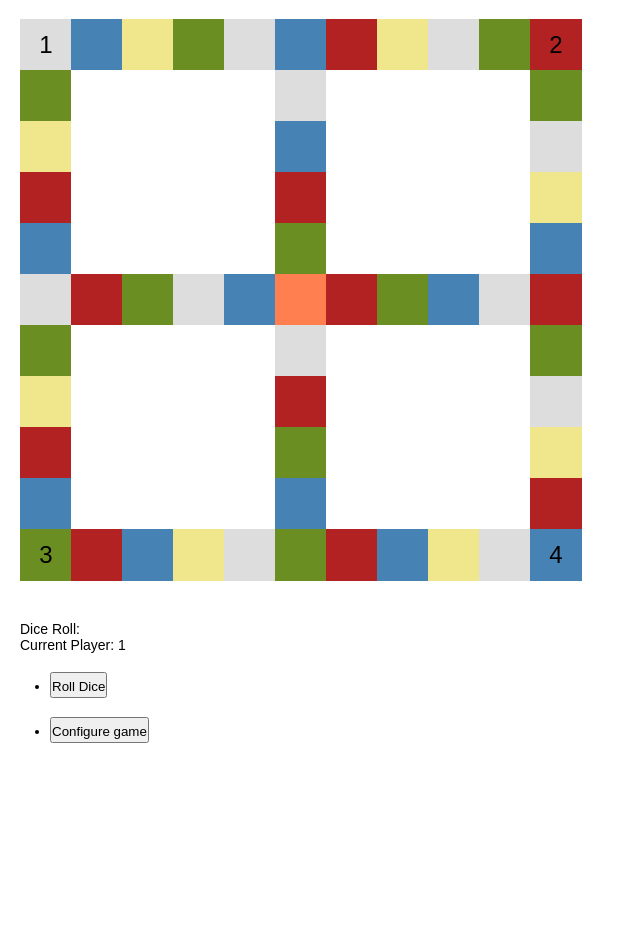
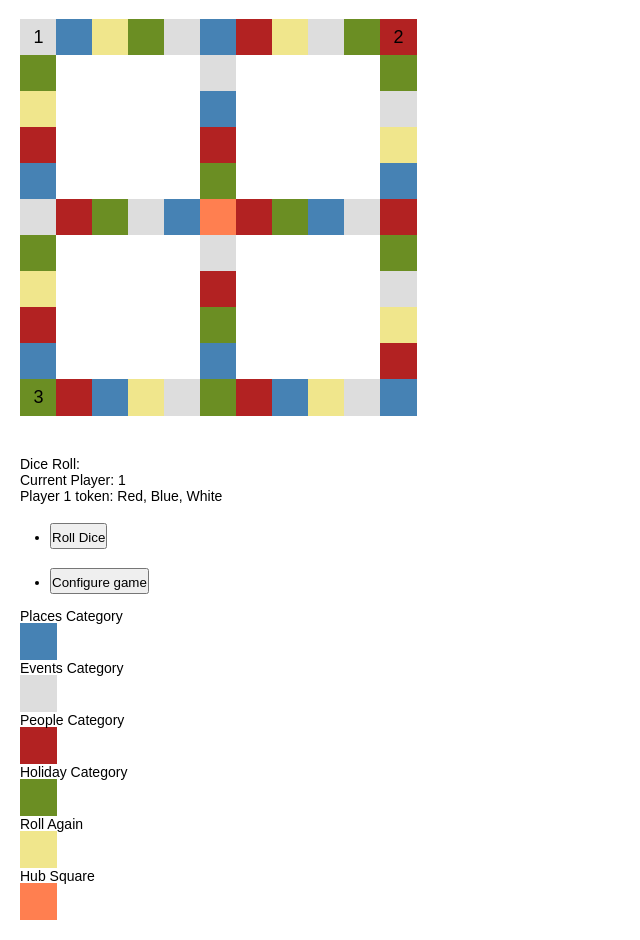
Before and after one commit to visoskyj/trivial-purfuit, a React (Create React App) app: page / in a window 1280 px wide. Shown: the whole page, without its empty margins (0-640 px from the left). Before the commit the page ends 800 px from the top, so only its background shows below. Built offline with nearby package versions, Linux system fonts and the light colour scheme; no server answers; the HTML template or start-up script is replaced by a standard one.

Commit message:
question prompt functionality; category legend

```diff
--- a/src/components/Gameboard/Gameboard.jsx
+++ b/src/components/Gameboard/Gameboard.jsx
@@ -28,17 +28,17 @@ class Board {
     constructor(props){
         console.info("Board: Initializing the board state");
         this.squares = Array(BOARD_SIZE).fill(null);
-        this.numPlayers = 4;
+        this.numPlayers = 3;
 
         // POSITIONS IS ARRAY OF BOARD POSITIONS OF ALL PLAYERS
         this.positions = [0, 10, 46, 56]
-        this.tokens = ["1", "2", "3", "4"]
+        this.tokens = ["1", "2", "3", "5"]
 
         // DISPLAY PLAYER TOKENS ON BOARD
-        this.squares[this.positions[0]] = this.tokens[0];
-        this.squares[this.positions[1]] = this.tokens[1];
-        this.squares[this.positions[2]] = this.tokens[2];
-        this.squares[this.positions[3]] = this.tokens[3];
+        let i = 0
+        // for(i=0; i < this.numPlayers; i++){
+        //     this.squares[this.positions[i]] = this.tokens[i];
+        // }
         this.currentPlayer = 0;
     }
 
@@ -122,10 +122,13 @@ class Board {
 
     updatePlayers(){
         console.info("Board: Updating board and player positions");
-        for (var j = 0; j <= 4; j++) {
+        for (var j = 0; j < this.numPlayers; j++) {
             if (this.squares[this.positions[j]] !== "O")
                 this.squares[this.positions[j]] = this.tokens[j];
         }
+        // ENSURE CURRENT PLAYER TOKEN DISPLAYED IF MULTIPLE PLAYERS ON SAME TILE
+        if (this.squares[this.positions[this.currentPlayer]] !== "O")
+            this.squares[this.positions[this.currentPlayer]] = this.tokens[this.currentPlayer];
     }
 
     getCurrentPlayer(){
--- a/src/components/Gamelogic/Gamelogic.jsx
+++ b/src/components/Gamelogic/Gamelogic.jsx
@@ -49,8 +49,11 @@ class Gamelogic{
 
         let question = this.grabQuestion("Red");
         console.info("Gamelogic: Returning question and board to Client");
+        return question;
+    }
+
+    updateCurrentPlayer(){
         this.board.updateCurrentPlayer();
-        return question;
     }
 
     rollDice(){
@@ -61,12 +64,11 @@ class Gamelogic{
     // GET DICE ROLL NUMBER AND SHOW SPACES WHERE PLAYER CAN MOVE
     showBoardMove(player) {
         console.info("Gamelogic: Beginning the move phase");
+
         // RETURN IF PLAYER TRIES TO ROLL DICE WITHOUT SELECTING MOVE
-        if(player !== this.currentPlayer){
+        if(player !== this.currentPlayer)
             return;
-        }
         this.currentPlayer = -1;
-
 
         // GENERATE RANDOM DICE ROLL NUMBER
         this.rollDice();
--- a/src/styles/board.css
+++ b/src/styles/board.css
@@ -19,15 +19,14 @@ button {
   display: table;
 }
 
-.square1, .square2, .blank_square,
-.rollagainSquare, .eventSquare, .placeSquare,
-.holidaySquare, .peopleSquare, .hubSquare {
+.blank_square, .rollagainSquare, .eventSquare,
+.placeSquare, .holidaySquare, .peopleSquare, .hubSquare {
   border: none;
   float: left;
-  font-size: 24px;
-  line-height: 52px;
-  height: 52px;
-  width: 52px;
+  font-size: 18px;
+  line-height: 37px;
+  height: 37px;
+  width: 37px;
   margin-right: -1px;
   margin-top: -1px;
   padding: 0;
@@ -51,14 +50,6 @@ button {
 .peopleSquare {
   background: firebrick;
 }
-.square1 {
-  background: #ddd;
-}
-
-.square2 {
-  background: #bbb;
-}
-
 .blank_square {
   background: #fff;
 }
--- a/src/views/Gameboard/Gameboard.jsx
+++ b/src/views/Gameboard/Gameboard.jsx
@@ -52,9 +52,9 @@ class Board extends React.Component {
     }
 
     renderHolidaySquare(i) {
-        var category = "Independence Day"
+        var category = "Holiday"
         if (i == 51)
-            category = "Independence Day HQ"
+            category = "Holiday HQ"
         return (
             <HolidaySquare
                 value={this.props.squares[i]}
@@ -90,6 +90,9 @@ class Board extends React.Component {
                     {this.renderEventSquare(8)}
                     {this.renderHolidaySquare(9)}
                     {this.renderPeopleSquare(10)}
+                    {/*<BlankSquare />
+                    {this.renderPlaceSquare(57)}Place*/}
+
                 </div>
                 <div className="board-row">
                     {this.renderHolidaySquare(11)}
--- a/src/views/client/Client.jsx
+++ b/src/views/client/Client.jsx
@@ -2,6 +2,12 @@ import React from 'react'
 import Board from  '../Gameboard/Gameboard'
 import Gamelogic from  '../../components/Gamelogic/Gamelogic'
 
+import RollagainSquare from '../../components/Squares/RollagainSquare'
+import PeopleSquare from '../../components/Squares/PeopleSquare'
+import PlaceSquare from '../../components/Squares/PlaceSquare'
+import EventSquare from '../../components/Squares/EventSquare'
+import HolidaySquare from '../../components/Squares/HolidaySquare'
+import HubSquare from '../../components/Squares/HubSquare'
 
 
 class Client extends React.Component {
@@ -29,10 +35,25 @@ class Client extends React.Component {
         console.info("Client: the configuration given is: " + response);
     }
 
+    questionPrompt(question){
+        let user_answer = prompt("Category is " + this.currentCategory +
+            "\n\n" + question["question"] + "\n\n" +
+            "1. " + question["answers"][0] + "\n\n" +
+            "2. " + question["answers"][1] + "\n\n" +
+            "3. " + question["answers"][2] + "\n\n",
+            "Give number of answer.");
+
+        // let correct_answer = question["correct_answer"]
+        let correct_answer = '1'
+        if(user_answer == correct_answer)
+            return 'correct'
+        else return 'incorrect'
+    }
+
     handleClick(i, category){
         console.info("Client: Asking gamelogic to move player.");
 
-        // IGNORE CLICK IF NOT ON SQUARE FOR POTENTIAL MOVE
+        // IGNORE CLICKS IF NOT ON SQUARE FOR POTENTIAL MOVE
         if (this.game.board.squares[i] !== "O")
             return;
 
@@ -44,8 +65,17 @@ class Client extends React.Component {
         }
         else {
             console.info("Client: The category is - " + question["category"]);
-            console.info("Client: The Question is - " + question["question"]);
-            alert("The category is - " + category + "\nClient: The Question is - " + question["question"]);
+            console.info("Client: The question is - " + question["question"]);
+            console.info("Client: The answers are - " + question["answers"]);
+
+            if(this.questionPrompt(question) == "correct"){
+                console.info('Client: Player provided answer is CORRECT!')
+                alert("Correct answer!\nRoll for another turn.");
+            }
+            else {
+                console.info('Client: Player provided answer is incorrect :(')
+                this.game.updateCurrentPlayer()
+            }
         }
         this.currentPlayer = this.game.getCurrentPlayer();
         this.jumpTo();
@@ -68,6 +98,11 @@ class Client extends React.Component {
                 <button onClick={() => this.showBoardMove()}>Roll Dice</button>
             </li>
 
+        // const initGameButton =
+        //     <li>
+        //         <button onClick={() => this.game.updatePlayers()}>Initialize Game</button>
+        //     </li>
+
         const configButton =
             <li>
                 <button onClick={() => this.getConfiguration()}>Configure game</button>
@@ -76,6 +111,11 @@ class Client extends React.Component {
         let displayRoll, displayPlayer;
         displayRoll = "Dice Roll: " + this.diceValue;
         displayPlayer = "Current Player: " + this.currentPlayer;
+
+
+        var tokenContent = "Player " + this.currentPlayer +
+                           " token: " + "Red, Blue, White"
+
 
         this.game.updatePlayers();
 
@@ -90,13 +130,42 @@ class Client extends React.Component {
                 <div className="game-info">
                     <div>{displayRoll}</div>
                     <div>{displayPlayer}</div>
+                    <div>{tokenContent}</div>
                     <ul>
                         {diceRollButton}
                     </ul>
+                    {/*<ul>
+                        {initGameButton}
+                    </ul>*/}
                     <ul>
                         {configButton}
                     </ul>
                 </div>
+                Places Category
+                <div className="board-row">
+                    <PlaceSquare />
+                </div>
+                Events Category
+                <div className="board-row">
+                    <EventSquare />
+                </div>
+                People Category
+                <div className="board-row">
+                    <PeopleSquare />
+                </div>
+                Holiday Category
+                <div className="board-row">
+                    <HolidaySquare />
+                </div>
+                Roll Again
+                <div className="board-row">
+                    <RollagainSquare />
+                </div>
+                Hub Square
+                <div className="board-row">
+                    <HubSquare />
+                </div>
+
             </div>
         );
     }
```
